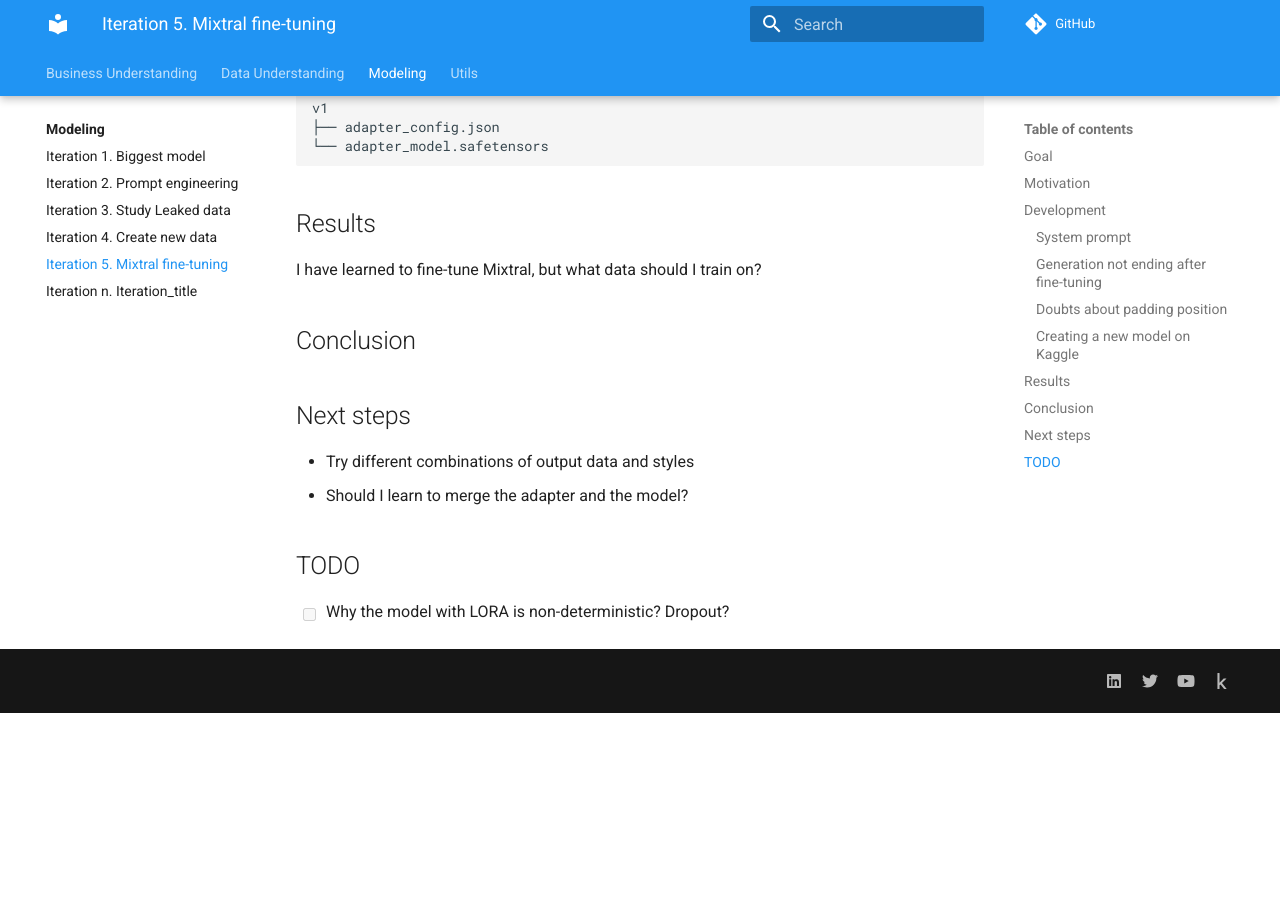
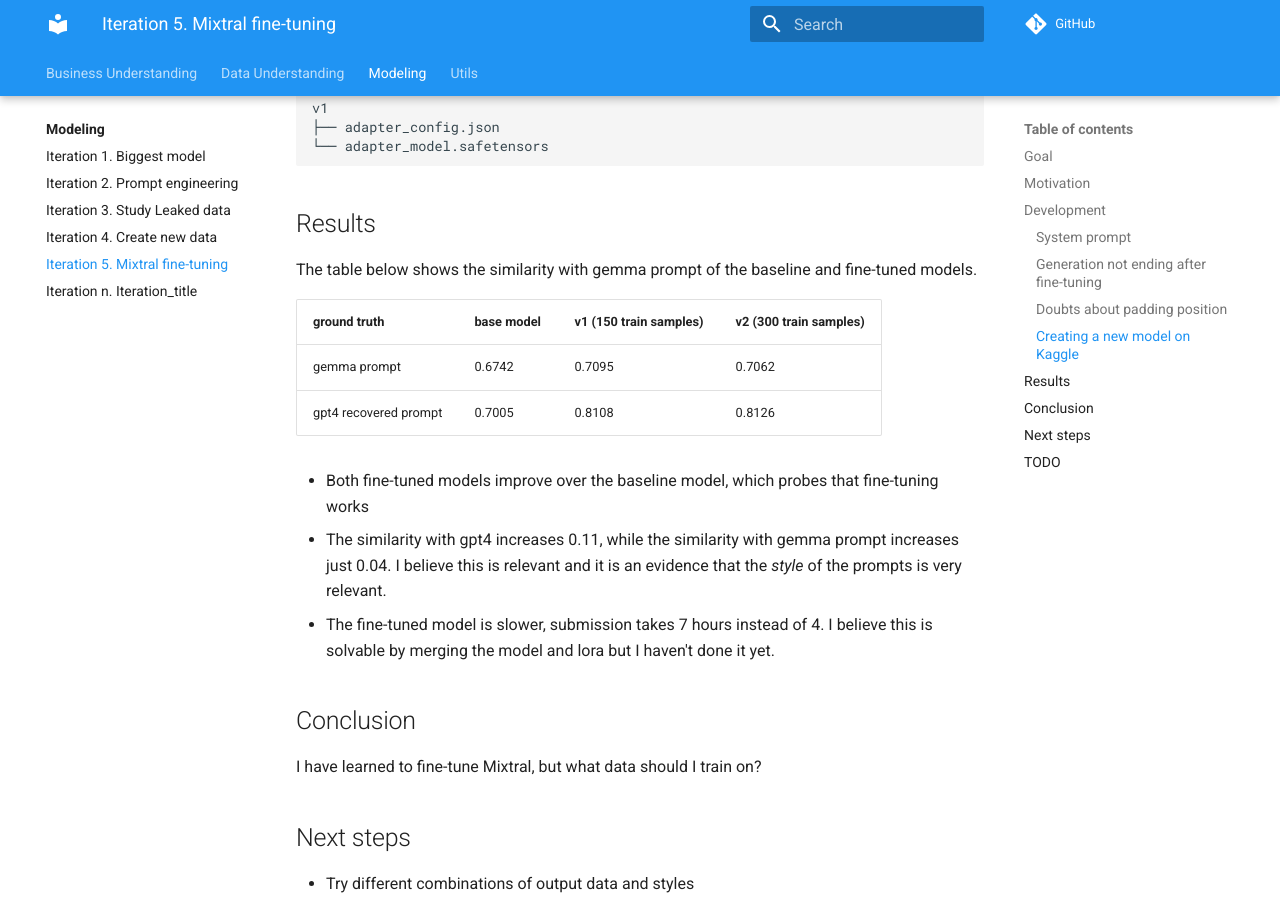
Before and after one commit to ironbar/prompt_recovery, an MkDocs documentation site: the page built from docs/modeling/Iteration_05_fine-tune_mixtral.md, in a window 1280 px wide and 900 px high, scrolled down 2615 px. Built offline with MkDocs 1.6.1 and Material for MkDocs 9.7.7, drawn with Linux system fonts in a browser that asks for light colours; comment, search, counter and statistics services are not loaded; before the commit the page ends 3328 px from its top, so only the background shows below that.

Commit message:
document results

```diff
--- a/docs/modeling/Iteration_05_fine-tune_mixtral.md
+++ b/docs/modeling/Iteration_05_fine-tune_mixtral.md
@@ -114,9 +114,22 @@
 
 ## Results
 
-I have learned to fine-tune Mixtral, but what data should I train on?
+The table below shows the similarity with gemma prompt of the baseline and fine-tuned models.
+
+| ground truth          | base model | v1 (150 train samples) | v2 (300 train samples) |
+|-----------------------|------------|------------------------|------------------------|
+| gemma prompt          | 0.6742     | 0.7095                 | 0.7062                 |
+| gpt4 recovered prompt | 0.7005     | 0.8108                 | 0.8126                 |
+
+- Both fine-tuned models improve over the baseline model, which probes that fine-tuning works
+- The similarity with gpt4 increases 0.11, while the similarity with gemma prompt increases just 0.04.
+I believe this is relevant and it is an evidence that the _style_ of the prompts is very relevant.
+- The fine-tuned model is slower, submission takes 7 hours instead of 4. I believe this is solvable
+  by merging the model and lora but I haven't done it yet.
 
 ## Conclusion
+
+I have learned to fine-tune Mixtral, but what data should I train on?
 
 ## Next steps
 
```
Also changed, not shown: 1 other file.
